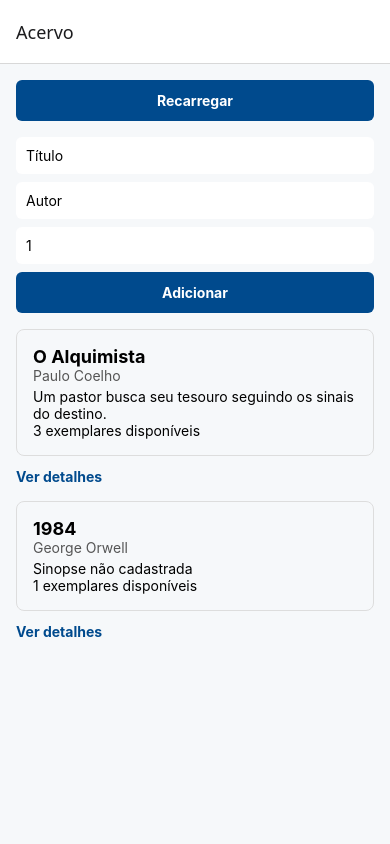
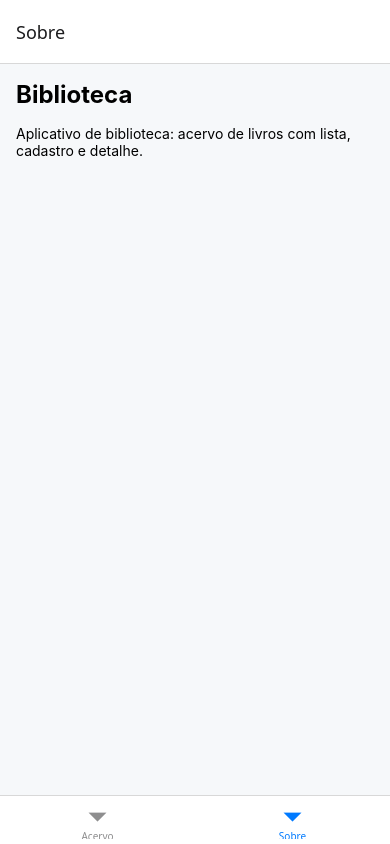
Before and after one commit to samuelrenildo/uc8-projeto-mobile, a React Native app: screen /AbaSobre in a window 390 px wide. Built offline with nearby package versions, Linux system fonts and the light colour scheme.

Commit message:
feat: abas com a pilha do acervo

```diff
--- a/App.tsx
+++ b/App.tsx
@@ -1,18 +1,18 @@
 import { NavigationContainer } from '@react-navigation/native';
-import { createNativeStackNavigator } from '@react-navigation/native-stack';
-import type { RotasDaPilha } from './src/navegacao/tipos';
-import { TelaAcervo } from './src/telas/TelaAcervo';
-import { TelaDetalheLivro } from './src/telas/TelaDetalheLivro';
+import { createBottomTabNavigator } from '@react-navigation/bottom-tabs';
+import { PilhaAcervo } from './src/navegacao/PilhaAcervo';
+import type { RotasDasAbas } from './src/navegacao/tipos';
+import { TelaSobre } from './src/telas/TelaSobre';
 
-const Pilha = createNativeStackNavigator<RotasDaPilha>();
+const Abas = createBottomTabNavigator<RotasDasAbas>();
 
 export default function App() {
   return (
     <NavigationContainer>
-      <Pilha.Navigator>
-        <Pilha.Screen name="Acervo" component={TelaAcervo} />
-        <Pilha.Screen name="DetalheLivro" component={TelaDetalheLivro} options={{ title: 'Detalhe do livro' }} />
-      </Pilha.Navigator>
+      <Abas.Navigator>
+        <Abas.Screen name="AbaAcervo" component={PilhaAcervo} options={{ title: 'Acervo', headerShown: false }} />
+        <Abas.Screen name="AbaSobre" component={TelaSobre} options={{ title: 'Sobre' }} />
+      </Abas.Navigator>
     </NavigationContainer>
   );
 }
--- /dev/null
+++ b/src/navegacao/PilhaAcervo.tsx
@@ -0,0 +1,15 @@
+import { createNativeStackNavigator } from '@react-navigation/native-stack';
+import { TelaAcervo } from '../telas/TelaAcervo';
+import { TelaDetalheLivro } from '../telas/TelaDetalheLivro';
+import type { RotasDaPilha } from './tipos';
+
+const Pilha = createNativeStackNavigator<RotasDaPilha>();
+
+export function PilhaAcervo() {
+  return (
+    <Pilha.Navigator>
+      <Pilha.Screen name="Acervo" component={TelaAcervo} />
+      <Pilha.Screen name="DetalheLivro" component={TelaDetalheLivro} options={{ title: 'Detalhe do livro' }} />
+    </Pilha.Navigator>
+  );
+}
--- /dev/null
+++ b/src/telas/TelaSobre.tsx
@@ -0,0 +1,15 @@
+import { StyleSheet, Text, View } from 'react-native';
+
+export function TelaSobre() {
+  return (
+    <View style={estilos.tela}>
+      <Text style={estilos.titulo}>Biblioteca</Text>
+      <Text>Aplicativo de biblioteca: acervo de livros com lista, cadastro e detalhe.</Text>
+    </View>
+  );
+}
+
+const estilos = StyleSheet.create({
+  tela: { flex: 1, backgroundColor: '#F6F8FA', padding: 16 },
+  titulo: { fontSize: 24, fontWeight: 'bold', marginBottom: 16 },
+});
```
Also changed, not shown: src/navegacao/tipos.ts (+8 -0 lines).
